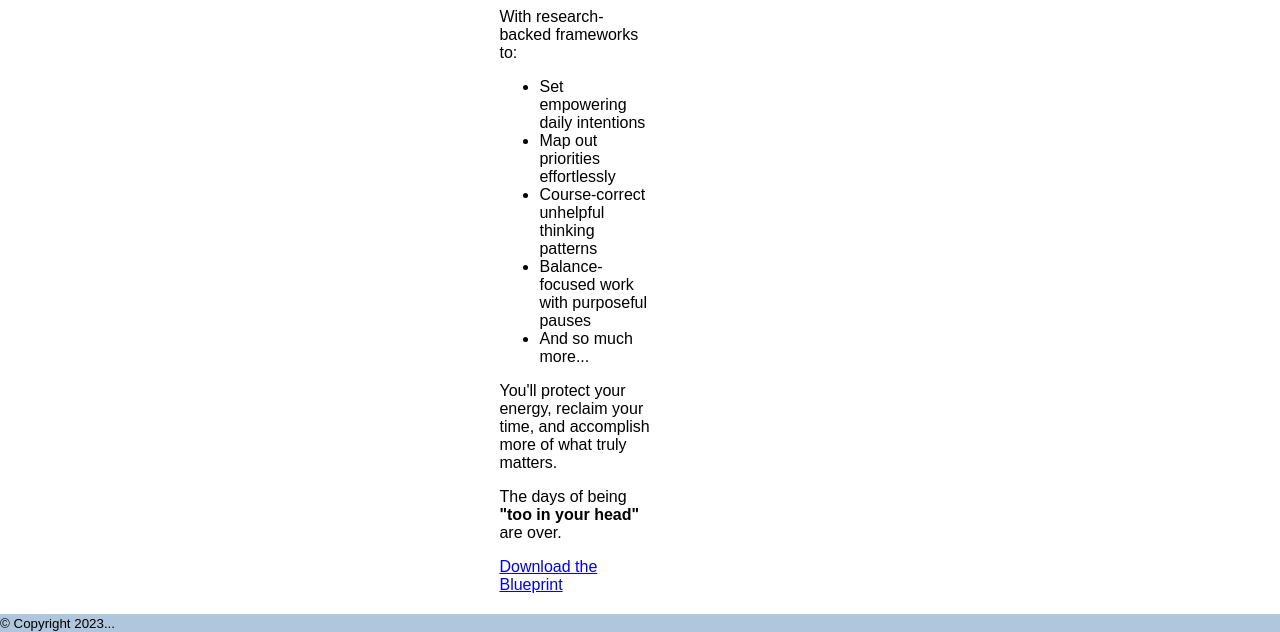
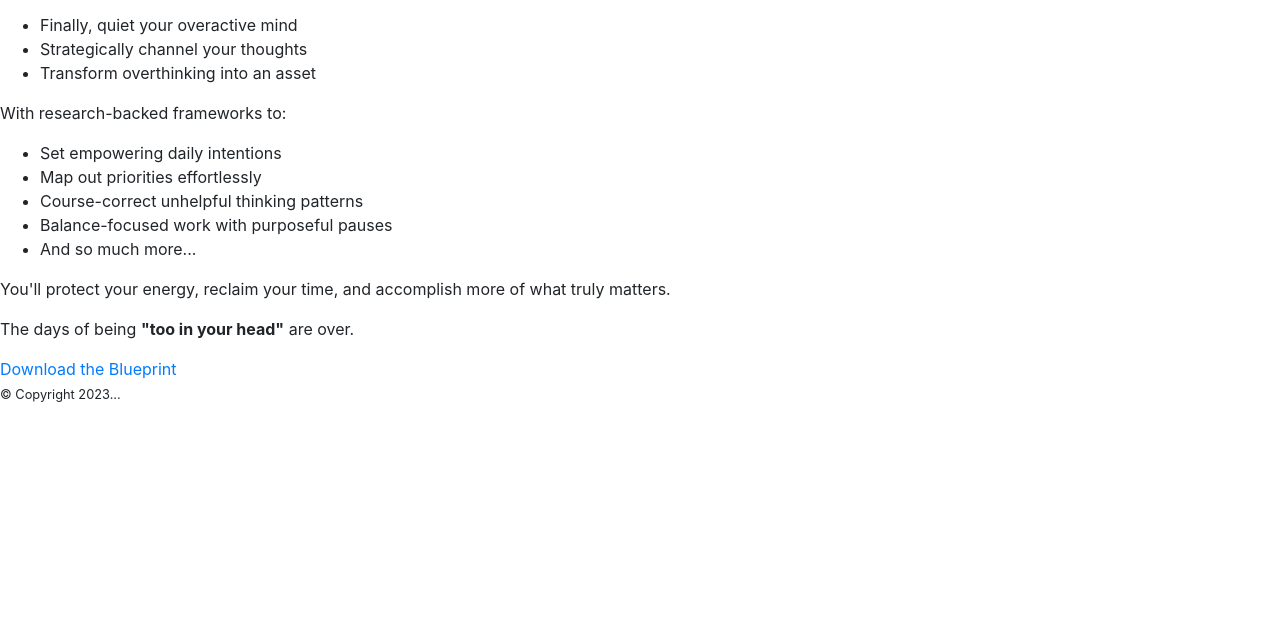
Before and after one commit to EhiAyoko/blendedthinking, a plain HTML site: page index.html in a window 1280 px wide. Shown: the part 550-1182 px from the top of the page. After the commit the page ends 955 px from the top, so only its background shows below. Drawn offline with nearby package versions, Linux system fonts and the light colour scheme.

Commit message:
starting page

```diff
--- a/index.html
+++ b/index.html
@@ -5,8 +5,10 @@
   <meta charset="UTF-8">
   <title>Blended Thinking</title>
 
-  <link rel="stylesheet" href="styles.css">
-
+  <link rel="stylesheet" href="https://cdn.jsdelivr.net/npm/bootstrap@4.3.1/dist/css/bootstrap.min.css" integrity="sha384-ggOyR0iXCbMQv3Xipma34MD+dH/1fQ784/j6cY/iJTQUOhcWr7x9JvoRxT2MZw1T" crossorigin="anonymous">
+  <script src="https://code.jquery.com/jquery-3.3.1.slim.min.js" integrity="sha384-q8i/X+965DzO0rT7abK41JStQIAqVgRVzpbzo5smXKp4YfRvH+8abtTE1Pi6jizo" crossorigin="anonymous"></script>
+  <script src="https://cdn.jsdelivr.net/npm/popper.js@1.14.7/dist/umd/popper.min.js" integrity="sha384-UO2eT0CpHqdSJQ6hJty5KVphtPhzWj9WO1clHTMGa3JDZwrnQq4sF86dIHNDz0W1" crossorigin="anonymous"></script>
+  <script src="https://cdn.jsdelivr.net/npm/bootstrap@4.3.1/dist/js/bootstrap.min.js" integrity="sha384-JjSmVgyd0p3pXB1rRibZUAYoIIy6OrQ6VrjIEaFf/nJGzIxFDsf4x0xIM+B07jRM" crossorigin="anonymous"></script>
 </head>
 
 <body>
```
